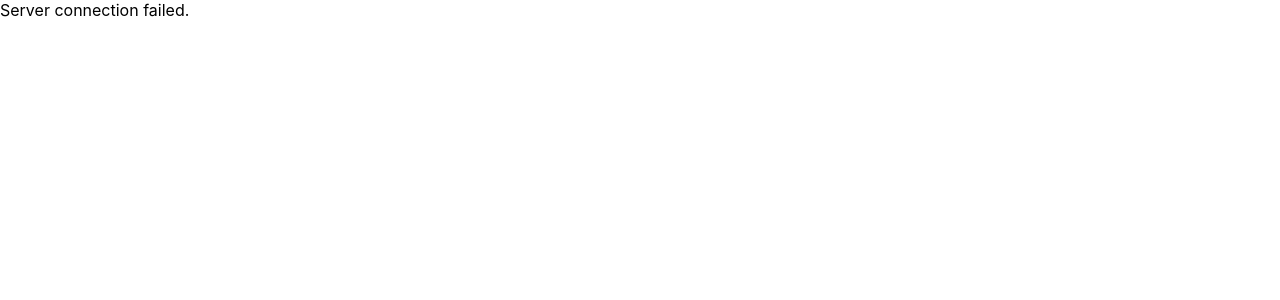
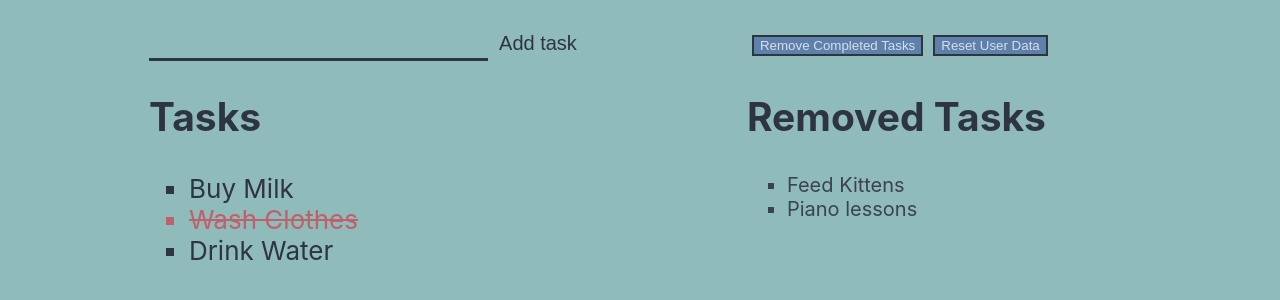
Before and after one commit to rs4231199/todo-web-app-react, a React (Create React App) app: page / in a window 1280 px wide. Shown: the top 300 px of the page. Built offline with nearby package versions, Linux system fonts and the light colour scheme; no server answers.

Commit message:
(+/-) fixes

```diff
--- a/src/App.js
+++ b/src/App.js
@@ -17,7 +17,6 @@ let uid
 function App() {
   const [data, setData] = useState(loremTasks)
   const [loading, setLoading] = useState(true)
-  const [msg, setMsg] = useState("Loading your tasks...")
 
   useEffect(() => {
     onAuthStateChanged(auth, async (user) => {
@@ -30,10 +29,8 @@ function App() {
         } else {
           setDoc(doc(db, 'todos', uid), loremTasks)
         }
-        setLoading(false)
-      } else {
-        setMsg("Server connection failed.")
       }
+      setLoading(false)
     })
   }, [])
 
@@ -84,14 +81,14 @@ function App() {
 
   return (
     <div>
-      {loading && msg}
+      {loading && 'Loading your tasks...'}
       {!loading &&
-        <div className="App">
-          <div className="left">
+        <div className='App'>
+          <div className='left'>
             <TaskInput addTask={actions.addTask} />
             <List tasks={data.tasks} toggleTaskStatus={actions.toggleTaskStatus} />
           </div>
-          <div className="right">
+          <div className='right'>
             <button onClick={actions.removeAllCompletedTasks}>Remove Completed Tasks</button>
             <button onClick={actions.resetData}>Reset User Data</button>
             <Removed removed={data.removed} />
```
